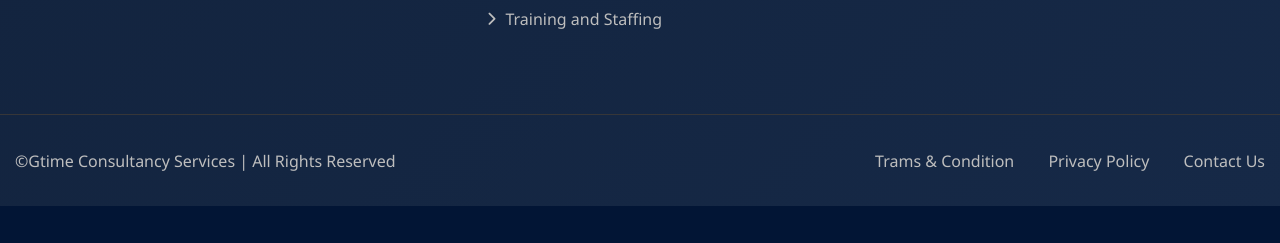
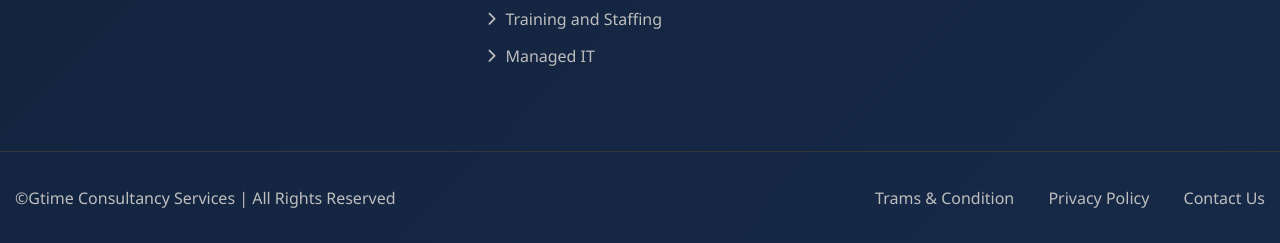
Before and after one commit to GTime-Consultancy-Services-LLC/GCSWEBSITE, a website: page public/services/managedIT.html in a window 1280 px wide. Shown: the part 4423-4666 px from the top of the page. Before the commit the page ends 4629 px from the top, so only its background shows below. Drawn offline with Linux system fonts and the light colour scheme; files whose address does not match are found by name.

Commit message:
Managed IT service added to the footer

```diff
--- a/public/services/managedIT.html
+++ b/public/services/managedIT.html
@@ -826,6 +826,10 @@
                                             <a href="tns.html"><i class="fa fa-chevron-right"></i>Training and
                                                 Staffing</a>
                                         </li>
+                                        <li>
+                                            <a href="managedIT.html"><i class="fa fa-chevron-right"></i>Managed
+                                                IT</a>
+                                        </li>
                                     </ul>
                                 </div>
                             </div>
```
Also changed, not shown: public/index.html (+6 -0 lines), public/services/ai.html (+6 -1 lines), public/services/cloud.html (+5 -1 lines), public/services/devops.html (+5 -1 lines), public/services/em.html (+4 -0 lines), public/services/ms.html (+4 -0 lines), public/services/rpa.html (+5 -1 lines), public/services/sd.html (+5 -1 lines), public/services/tns.html (+5 -1 lines).
